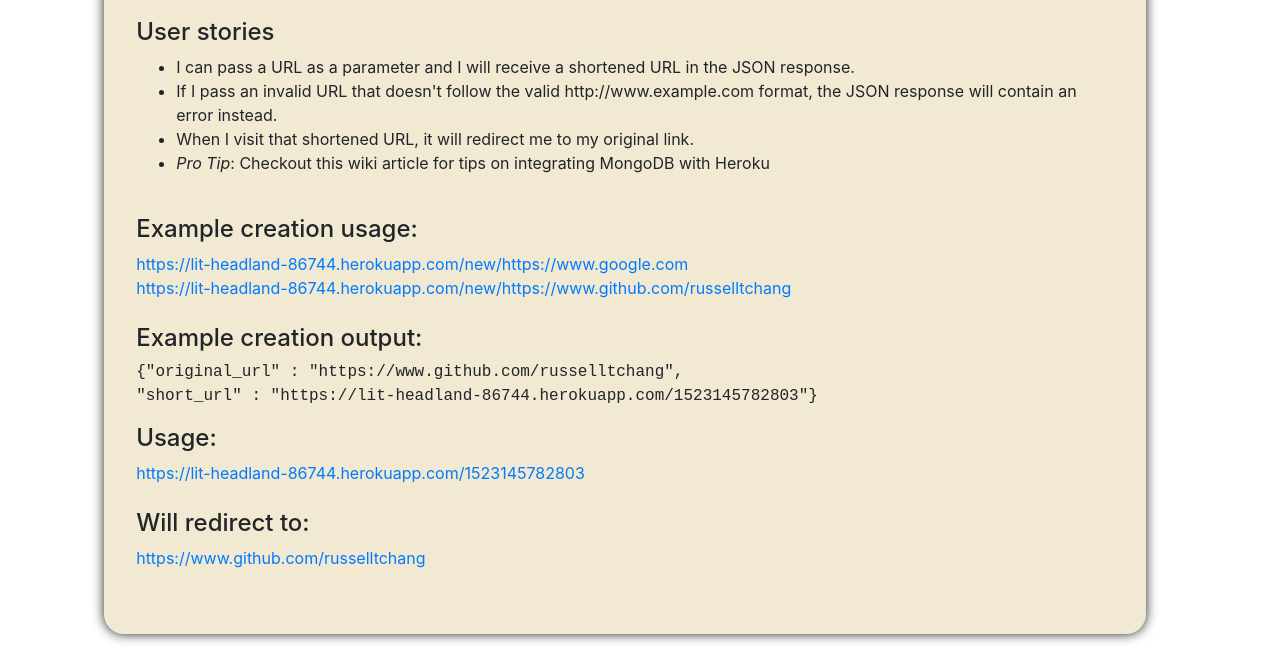
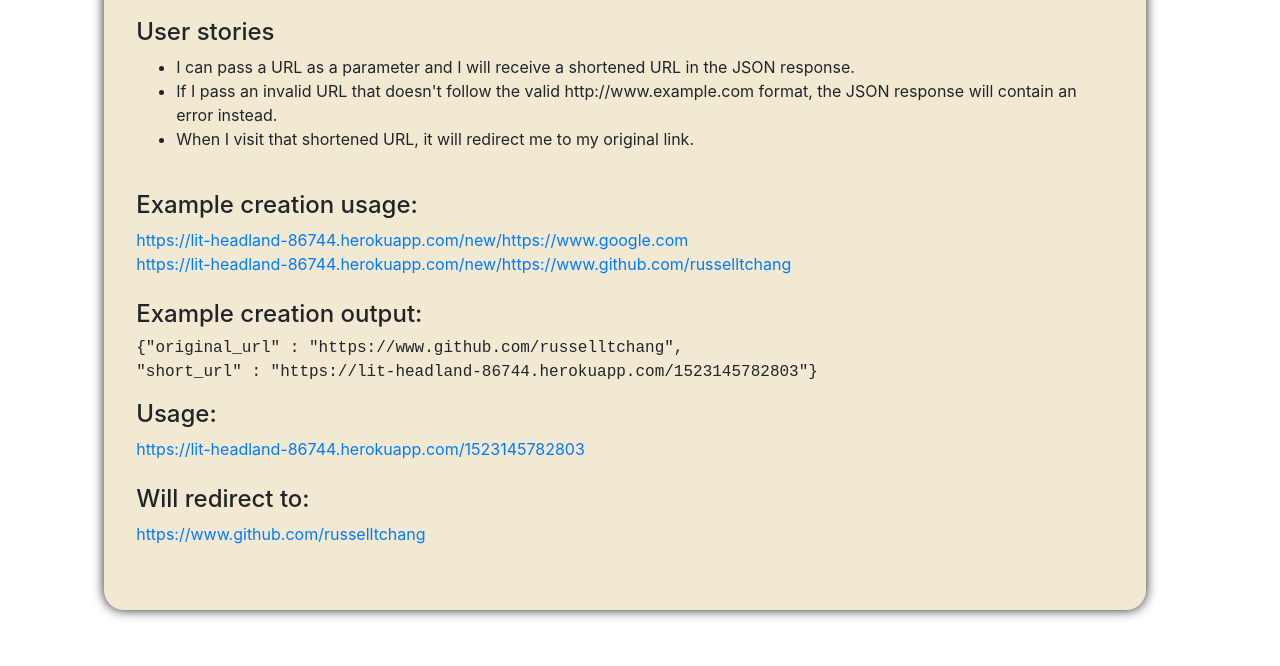
Before and after one commit to russelltchang/url-shortener, a website: page public/index.html in a window 1280 px wide. Shown: the part 154-820 px from the top of the page. Drawn offline with nearby package versions, Linux system fonts and the light colour scheme.

Commit message:
index edits additional

```diff
--- a/public/index.html
+++ b/public/index.html
@@ -41,7 +41,6 @@ h1 {
           <li>I can pass a URL as a parameter and I will receive a shortened URL in the JSON   response.</li>
           <li>If I pass an invalid URL that doesn't follow the valid http://www.example.com format, the   JSON response will contain an error instead.</li>
           <li>When I visit that shortened URL, it will redirect me to my original link.</li>
-          <li><i>Pro Tip</i>: Checkout this wiki article for tips on integrating MongoDB with Heroku</li>
         </ul>
         <br>
       <h4>Example creation usage:</h4>
```
